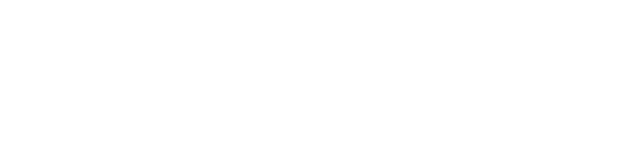
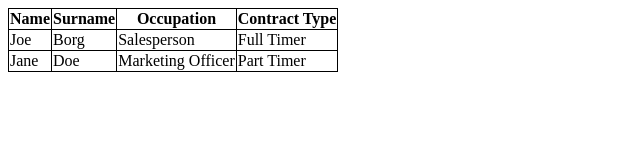
Before and after one commit to matthewcumbo/ClassExample5.1, a plain HTML site: page page3.html in a window 1280 px wide. Shown: the whole page, without its empty margins (0-640 px from the left). Drawn offline with Linux system fonts and the light colour scheme.

Commit message:
Added Tables

```diff
--- a/assets/styles/new-style.css
+++ b/assets/styles/new-style.css
@@ -2,3 +2,9 @@
     font-weight: bold;
     color:red;
 }
+
+table, td, th{
+    border: 1px solid black;
+    border-spacing: 0px;
+    border-collapse:collapse;
+}
--- a/page3.html
+++ b/page3.html
@@ -7,6 +7,28 @@
     <link rel="stylesheet" href="assets/styles/new-style.css">
 </head>
 <body>
+    <table>
+        <tr>
+            <th>Name</th>
+            <th>Surname</th>
+            <th>Occupation</th>
+            <th>Contract Type</th>
+        </tr>
+        <tr>
+            <td>Joe</td>
+            <td>Borg</td>
+            <td>Salesperson</td>
+            <td>Full Timer</td>
+        </tr>
+        <tr>
+            <td>Jane</td>
+            <td>Doe</td>
+            <td>Marketing Officer</td>
+            <td>Part Timer</td>
+        </tr>
+    </table>
+
+
 
 </body>
 </html>
```
